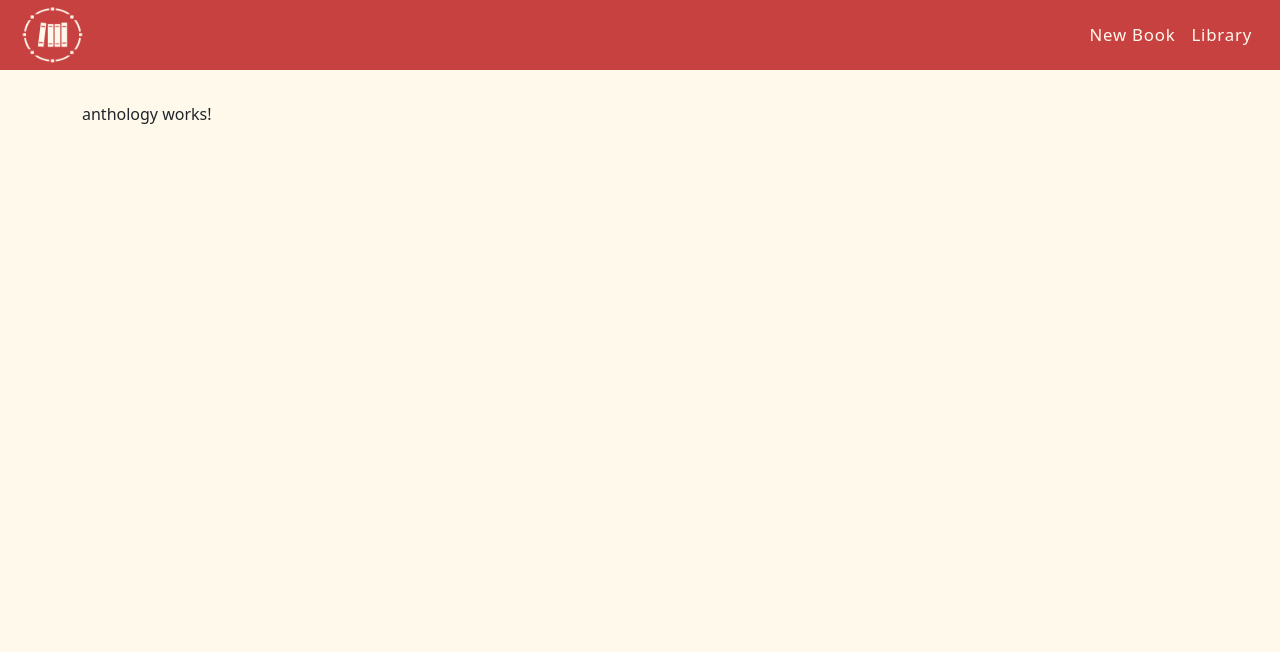
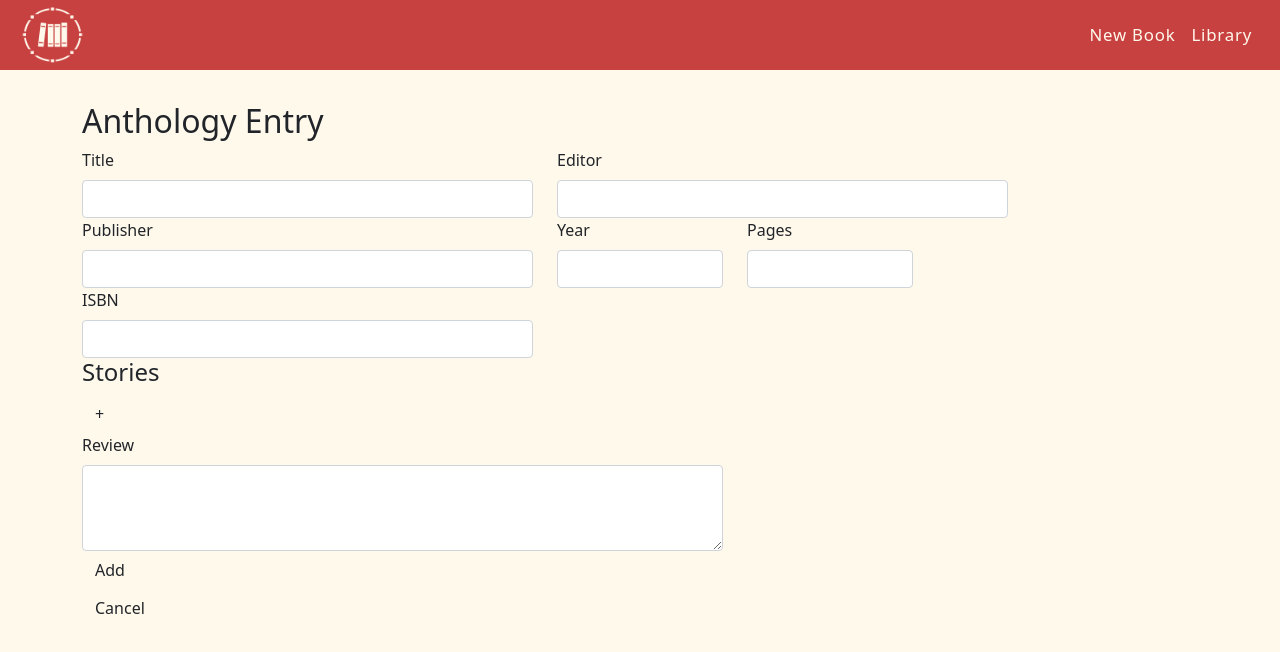
Before and after one commit to stefanpalmer/library-app, an Angular app: page /anthology in a window 1280 px wide. Shown: the top 652 px of the page. Built offline with nearby package versions, Linux system fonts and the light colour scheme.

Commit message:
Create anthology and stories forms

```diff
--- a/src/app/anthology/anthology.component.html
+++ b/src/app/anthology/anthology.component.html
@@ -1 +1,73 @@
-<p>anthology works!</p>
+<form [formGroup]="anthologyForm">
+    <h2>Anthology Entry</h2>
+    <div class="row">
+        <div class="col-sm-5">
+            <label for="title" class="form-label">Title</label>
+            <input type="text" id="title" class="form-control" formControlName="title">
+        </div>
+        <div class="col-sm-5">
+            <label for="editor" class="form-label">Editor</label>
+            <input type="text" id="editor" class="form-control" formControlName="editor">
+        </div>
+    </div>
+    <div class="row">
+        <div class="col-sm-5">
+            <label for="publisher" class="form-label">Publisher</label>
+            <input type="text" id="publisher" class="form-control" formControlName="publisher">
+        </div>
+        <div class="col-sm-2">
+            <label for="year" class="form-label">Year</label>
+            <input type="number" id="year" class="form-control" formControlName="year">
+        </div>
+        <div class="col-sm-2">
+            <label for="pages" class="form-label">Pages</label>
+            <input type="text" id="pages" class="form-control" formControlName="pages">
+        </div>
+    </div>
+    <div class="row">
+        <div class="col-sm-5">
+            <label for="isbn" class="form-label">ISBN</label>
+            <input type="text" id="isbn" class="form-control" formControlName="isbn">
+        </div>
+    </div>
+    <div id="add-stories">
+        <div>
+            <h4 id="addLabel" class="form-label">Stories</h4>
+        </div>
+        <div>
+            <button id="add-story" class="btn" type="button" (click)="onAddStory()">+</button>
+        </div>
+    </div>
+    <div class="row">
+        <div class="col-sm-9" formArrayName="stories">
+            <div class="row" *ngFor="let storyCtrl of getControls(); let i=index" formGroupName="{{i}}">
+                <div class="col-sm-4">
+                    <label for="storyTitle">Title</label>
+                    <input type="text" class="form-control" formControlName="title">
+                </div>
+                <div class="col-sm-4">
+                    <label for="storyAuthor">Author</label>
+                    <input type="text" class="form-control" formControlName="author">
+                </div>
+                <div class="col-sm-2">
+                    <button type="button" class="btn">X</button>
+                </div>
+            </div>
+        </div>
+    </div>
+    <div id="review-group" class="row">
+        <div class="col-sm-7">
+            <label for="review" class="form-label">Review</label>
+            <textarea type="text" id="review" class="form-control" rows="3" formControlName="review"></textarea>
+        </div>
+    </div>
+    <div id="anthology-buttons">
+        <div>
+            <button class="btn btn-submit" type="submit">Add</button>
+        </div>
+        <div>
+            <button class="btn btn-cancel">Cancel</button>
+        </div>
+    </div>
+
+</form>
--- a/src/app/anthology/anthology.component.ts
+++ b/src/app/anthology/anthology.component.ts
@@ -1,15 +1,58 @@
 import { Component, OnInit } from '@angular/core';
+import { FormGroup, FormArray, FormControl } from '@angular/forms';
+import { BookService } from '../shared/book.service';
+
 
 @Component({
   selector: 'app-anthology',
   templateUrl: './anthology.component.html',
   styleUrls: ['./anthology.component.css']
 })
+
 export class AnthologyComponent implements OnInit {
+  id!: number;
+  anthologyForm!: FormGroup;
 
   constructor() { }
 
   ngOnInit(): void {
+    this.initForm();
   }
 
+  getControls() {
+    return (<FormArray>this.anthologyForm.get('stories')).controls;
+  }
+
+  onAddStory() {
+    (<FormArray>this.anthologyForm.get('stories')).push(
+      new FormGroup({
+        'title': new FormControl(null),
+        'author': new FormControl(null)
+      })
+    );
+  }
+
+  private initForm() {
+    let anthologyTitle = '';
+    let anthologyEditor = '';
+    let anthologyPublisher = '';
+    let anthologyYear = null;
+    let anthologyPages = null;
+    let anthologyIsbn = '';
+    let anthologyStories = new FormArray([]);
+    let anthologyReview = '';
+
+    this.anthologyForm = new FormGroup ({
+      'title': new FormControl(anthologyTitle),
+      'editor': new FormControl(anthologyEditor),
+      'publisher': new FormControl(anthologyPublisher),
+      'year': new FormControl(anthologyYear),
+      'pages': new FormControl(anthologyPages),
+      'isbn': new FormControl(anthologyIsbn),
+      'stories': anthologyStories,
+      'review': new FormControl(anthologyReview)
+    });
+  }
+
+
 }
```
